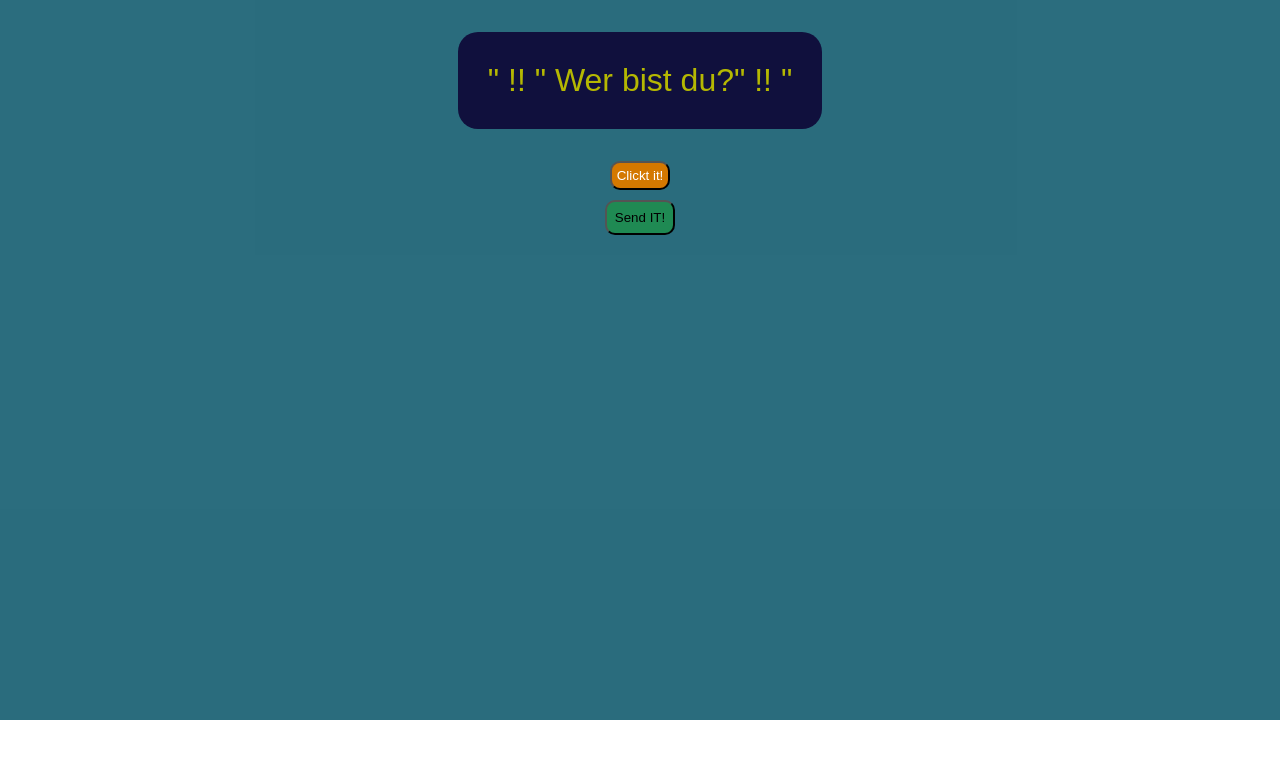
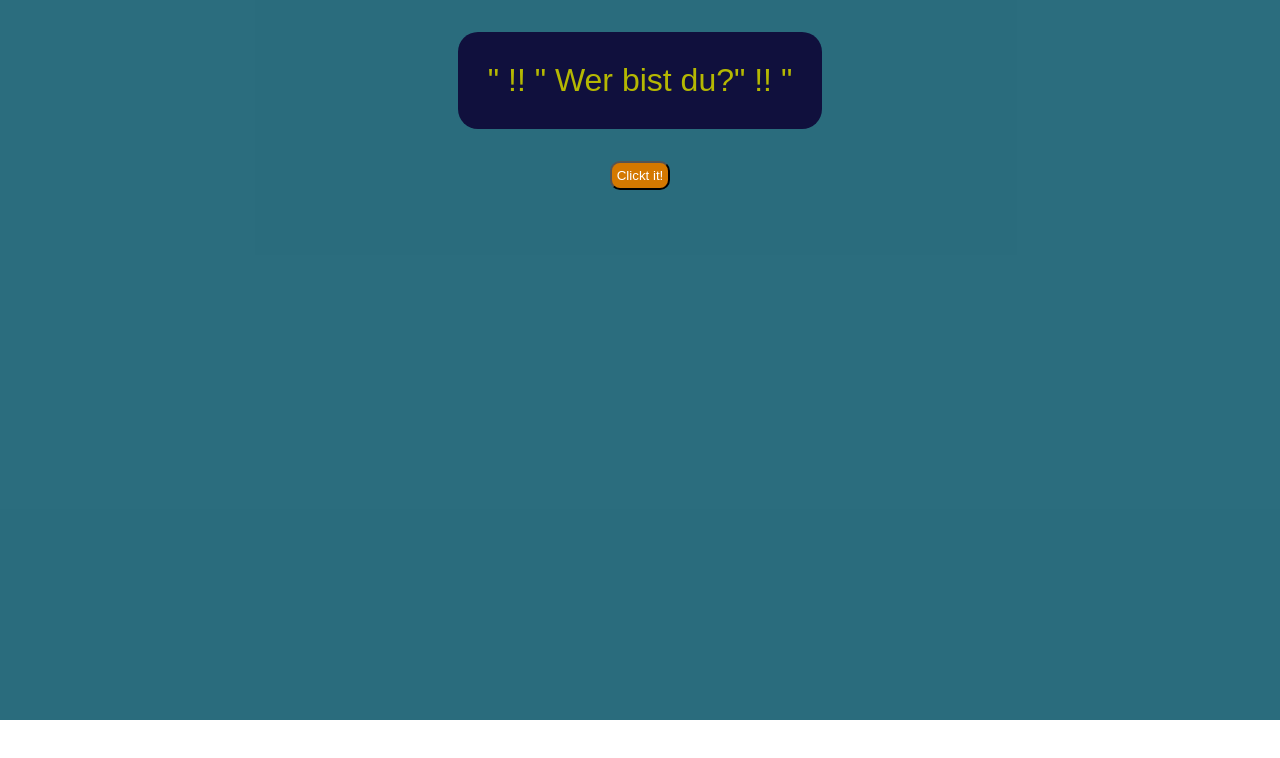
Before and after one commit to M-Halid/Cas-gley, a plain HTML site: page index.html in a window 1280 px wide. Drawn offline with Linux system fonts and the light colour scheme.

Commit message:
Update index.html

```diff
--- a/index.html
+++ b/index.html
@@ -25,8 +25,7 @@
             </button></div>
 
 
-        <div id="sbm">
-            <button type="submit" id="btn2"  >Send IT!</button></div>
+
         <br>
 
            <video id="cas" src="bingölshort.mp4"
```
